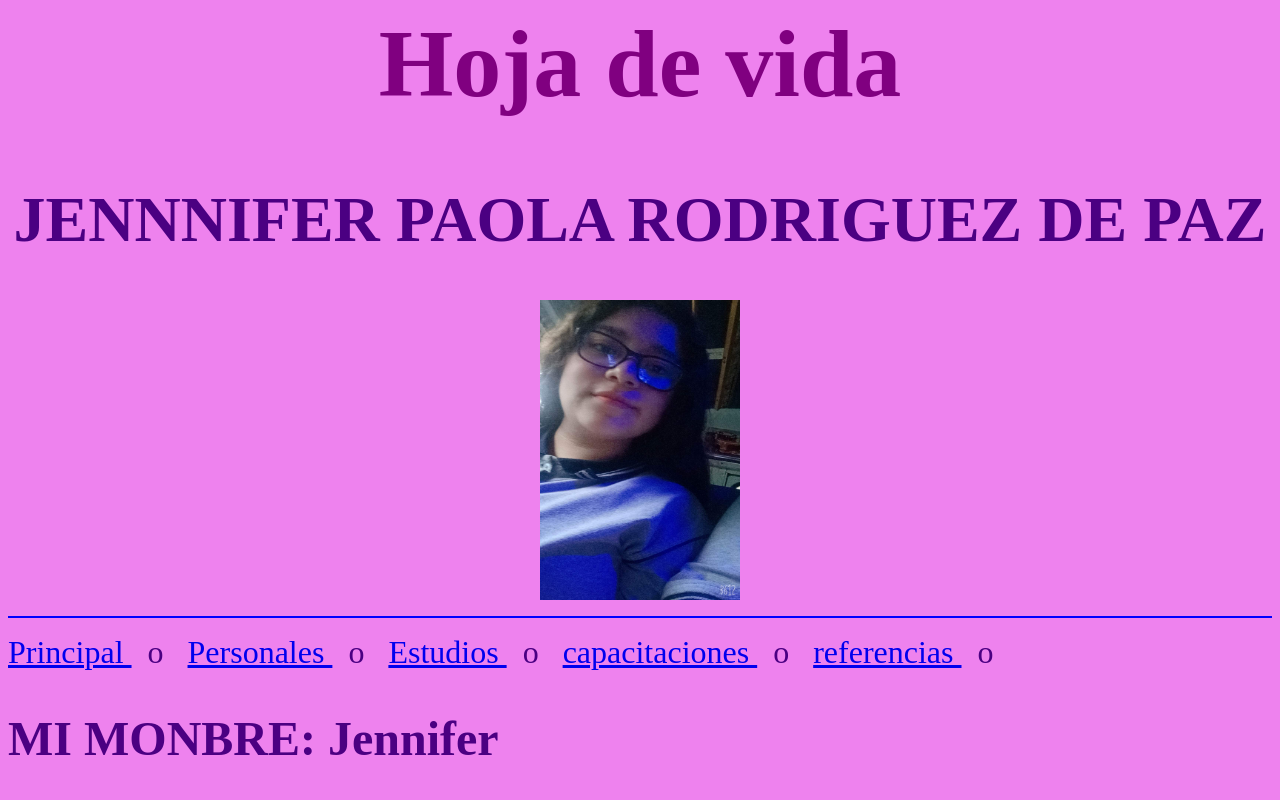
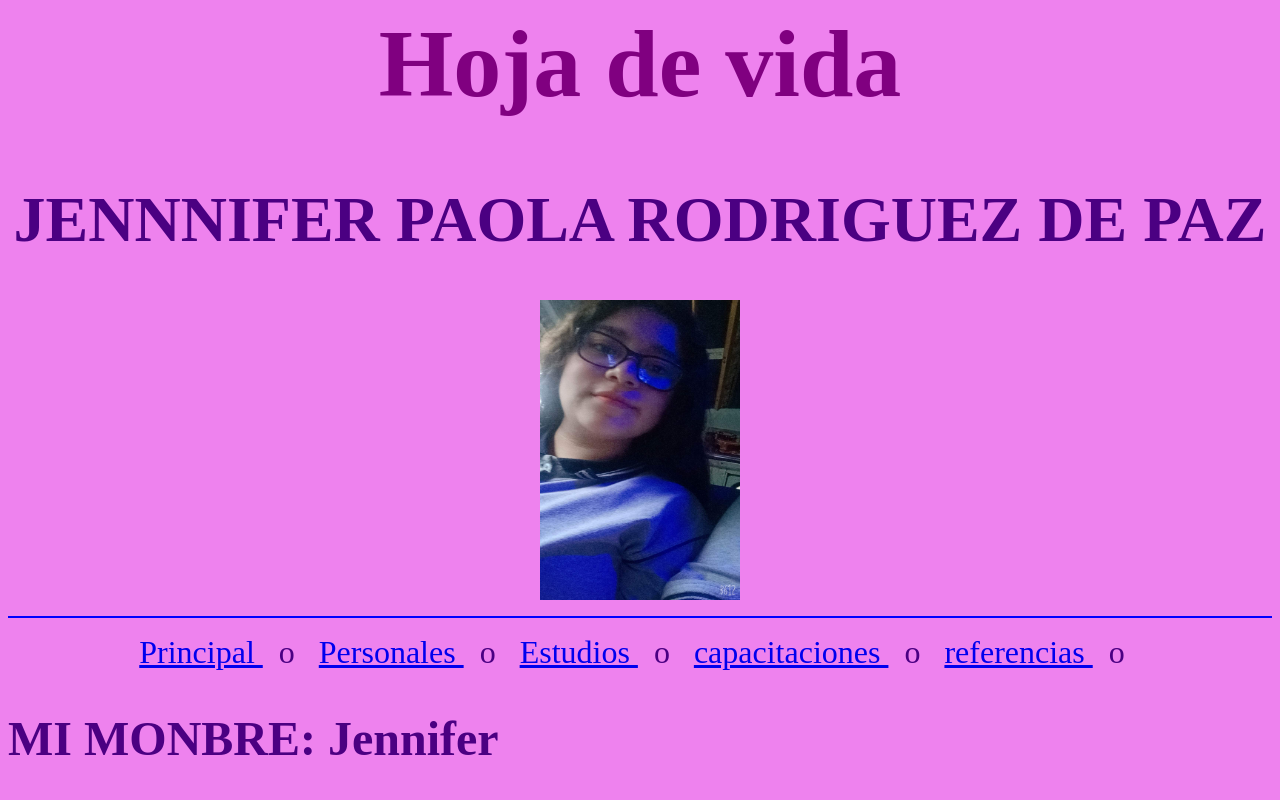
Before and after one commit to jennifer10Y/hojas, a plain HTML site: page principal.html in a window 1280 px wide. Shown: the top 800 px of the page. Drawn offline with Linux system fonts and the light colour scheme.

Commit message:
solo lo centre

```diff
--- a/principal.html
+++ b/principal.html
@@ -10,11 +10,11 @@
 <hr color ="blue">
 
 
-<a href= "principal.html"> Principal </a> &nbsp; o &#160;
+ <center><a href= "principal.html"> Principal </a> &nbsp; o &#160;
 <a href= "principal.html"> Personales </a> &nbsp; o &#160;
 <a href= "estudios.html"> Estudios </a> &nbsp; o &#160;
 <a href= "capacitaciones.html"> capacitaciones </a> &nbsp; o &#160;
-<a href= "referencias.html"> referencias </a> &nbsp; o &#160;
+			      <a href= "referencias.html"> referencias </a> &nbsp; o &#160;</center>
 
 
 
```
